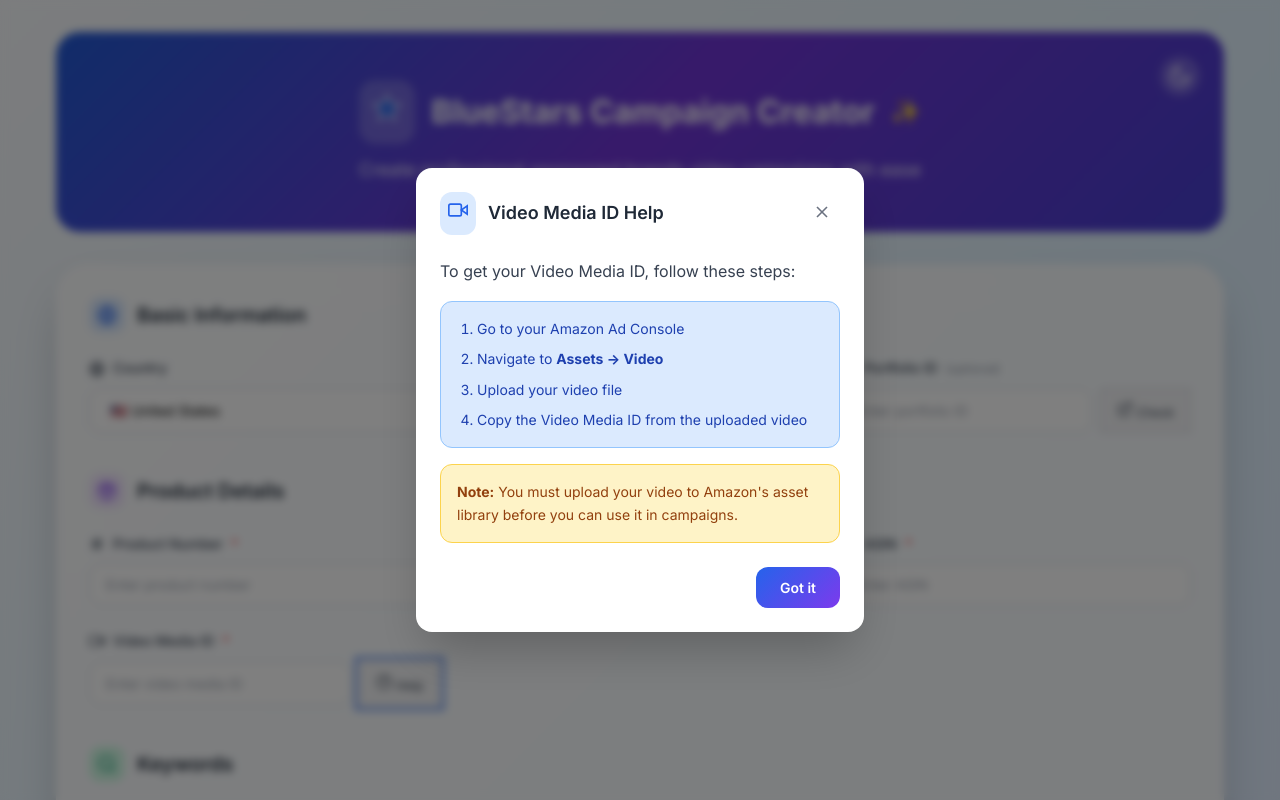
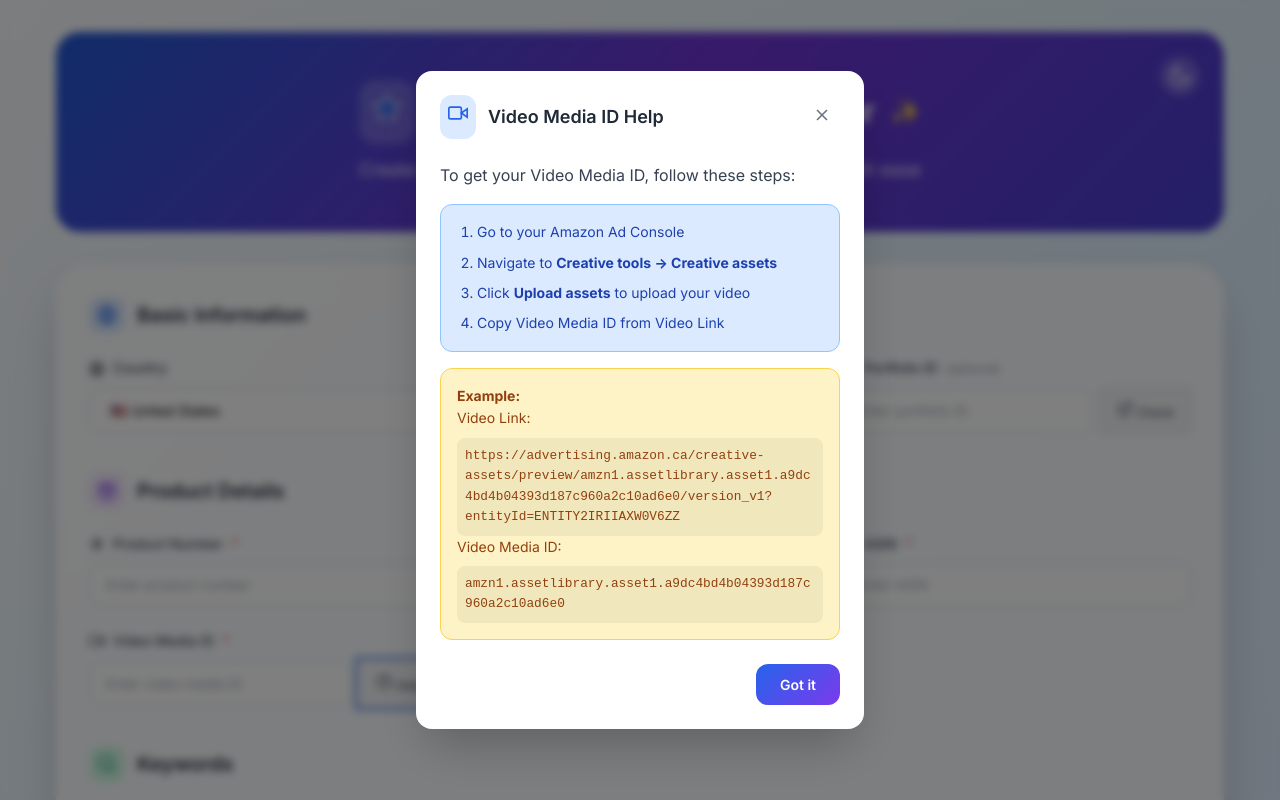
Before and after one commit to ptrgiang/campaign-bulk-operations, a plain HTML site: page index.html in a window 1280 px wide. Both pictures are taken after a click on the button "Help". Shown: the top 800 px of the page. Drawn offline with nearby package versions, Linux system fonts and the light colour scheme.

Commit message:
update video media id help

```diff
--- a/index.html
+++ b/index.html
@@ -613,16 +613,21 @@
           <div class="info-box">
             <ol>
               <li>Go to your Amazon Ad Console</li>
-              <li>Navigate to <strong>Assets → Video</strong></li>
-              <li>Upload your video file</li>
-              <li>Copy the Video Media ID from the uploaded video</li>
+              <li>Navigate to <strong>Creative tools → Creative assets</strong></li>
+              <li>Click <strong>Upload assets</strong> to upload your video</li>
+              <li>Copy Video Media ID from Video Link</li>
             </ol>
           </div>
 
           <div class="warning-box">
+            <p><strong>Example:</strong></p>
             <p>
-              <strong>Note:</strong> You must upload your video to Amazon's
-              asset library before you can use it in campaigns.
+              Video Link:<br />
+              <code>https://advertising.amazon.ca/creative-assets/preview/amzn1.assetlibrary.asset1.a9dc4bd4b04393d187c960a2c10ad6e0/version_v1?entityId=ENTITY2IRIIAXW0V6ZZ</code>
+            </p>
+            <p>
+              Video Media ID:<br />
+              <code>amzn1.assetlibrary.asset1.a9dc4bd4b04393d187c960a2c10ad6e0</code>
             </p>
           </div>
         </div>
--- a/style.css
+++ b/style.css
@@ -592,6 +592,17 @@
   margin: 0;
 }
 
+.warning-box code {
+  display: block;
+  word-wrap: break-word;
+  white-space: pre-wrap;
+  background: rgba(0, 0, 0, 0.05);
+  padding: 0.5rem;
+  border-radius: 0.5rem;
+  margin-top: 0.5rem;
+  font-size: 0.8rem;
+}
+
 .modal-footer {
   padding: 0 1.5rem 1.5rem;
   display: flex;
```
